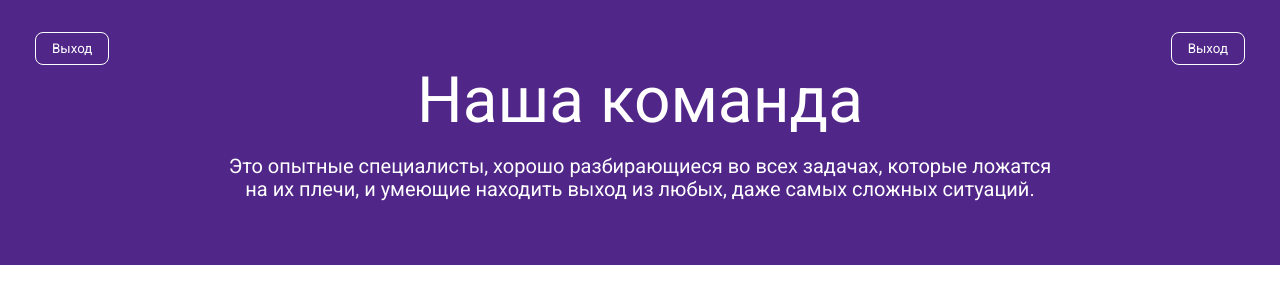
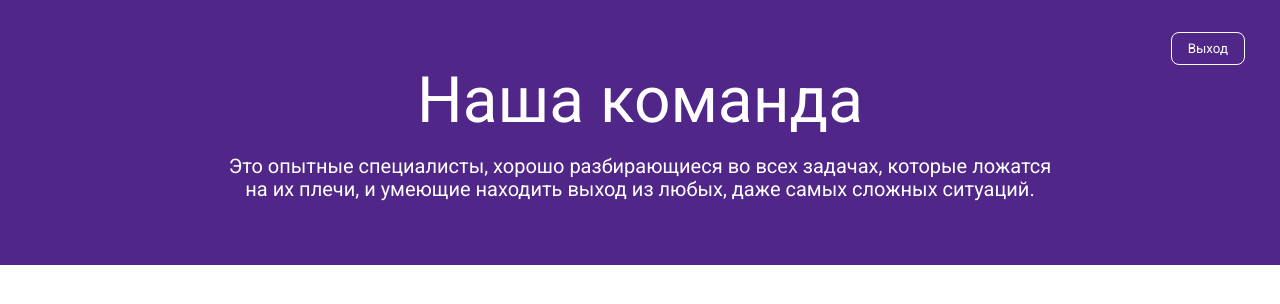
Before and after one commit to user530/antipov_test, a React (Create React App) app: page / in a window 1280 px wide. Shown: the top 304 px of the page. Built offline with nearby package versions, Linux system fonts and the light colour scheme; no server answers; sample sign-in values are in the browser's storage.

Commit message:
Main page template quick fix: optional button

```diff
--- a/src/templates/Main.template.tsx
+++ b/src/templates/Main.template.tsx
@@ -9,9 +9,10 @@ import { FaAngleLeft } from 'react-icons/fa'
 
 interface IMainTemplate {
     headerComponent?: React.ReactNode;
+    addBackBtn?: boolean;
 }
 
-export const MainTemplate: React.FC<PropsWithChildren<IMainTemplate>> = ({ headerComponent, children }) => {
+export const MainTemplate: React.FC<PropsWithChildren<IMainTemplate>> = ({ headerComponent, addBackBtn, children }) => {
     const navigate = useNavigate();
     const dispatch = useAppDispatch();
     const isMobile = useMediaQuery({ query: '(max-width: 767px)' });
@@ -35,9 +36,15 @@ export const MainTemplate: React.FC<PropsWithChildren<IMainTemplate>> = ({ heade
                     <button className={styles['header-btn']} onClick={leaveBtnClickHandler}>
                         {isMobile ? <RiLogoutBoxRLine size={18} /> : 'Выход'}
                     </button>
-                    <button className={styles['header-btn']} onClick={backBtnClickHandler}>
-                        {isMobile ? <FaAngleLeft size={18} /> : 'Выход'}
-                    </button>
+                    {
+                        addBackBtn
+                            ? (
+                                <button className={styles['header-btn']} onClick={backBtnClickHandler}>
+                                    {isMobile ? <FaAngleLeft size={18} /> : 'Назад'}
+                                </button>
+                            )
+                            : null
+                    }
                 </div>
                 <div className={styles['header-content']}>
                     {headerComponent ? headerComponent : <h1>Another page</h1>}
```
